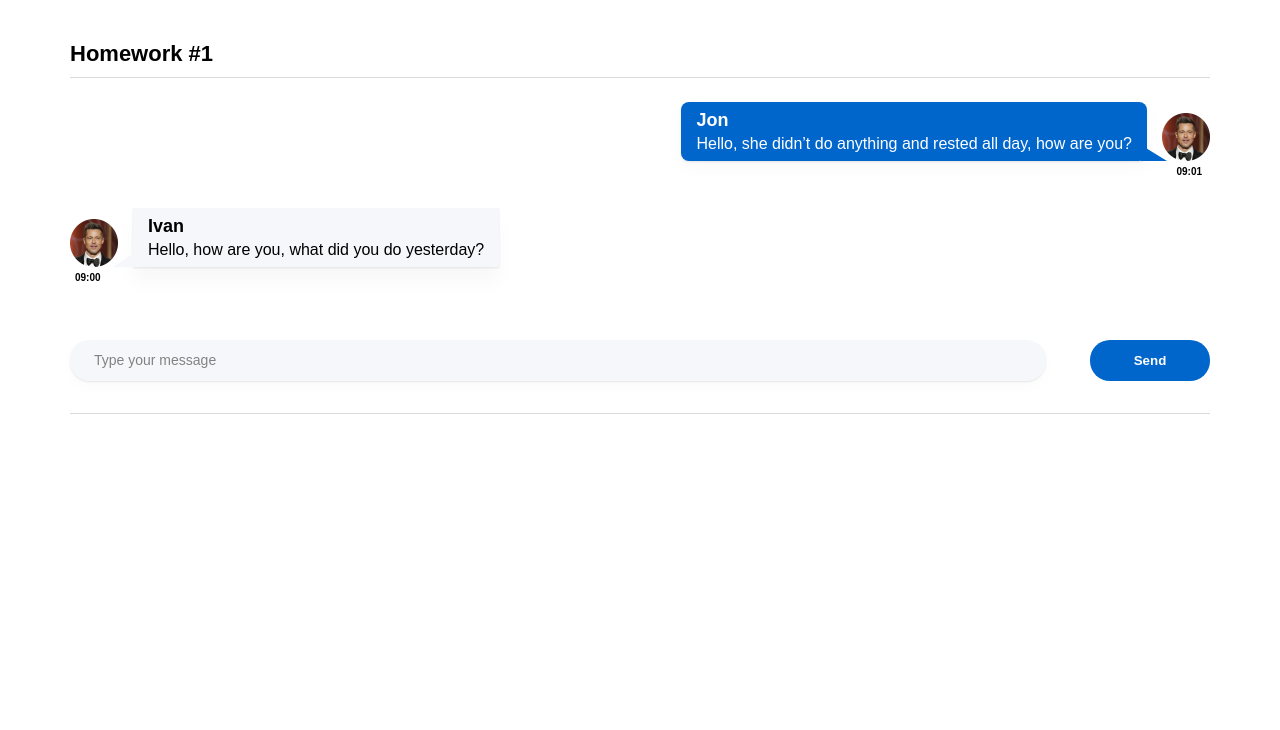
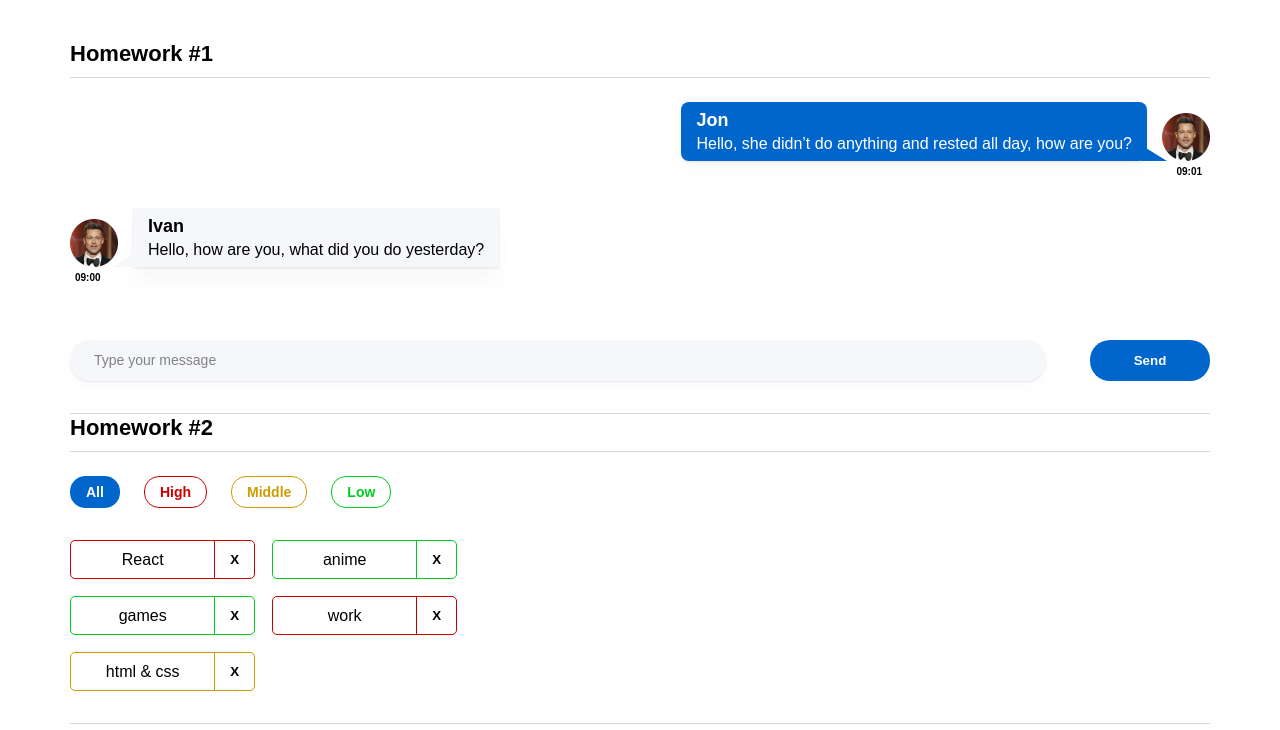
Before and after one commit to natFrontDev/autotest-, a React (Create React App) app: page / in a window 1280 px wide. Shown: the top 730 px of the page. Built offline with nearby package versions, Linux system fonts and the light colour scheme.

Commit message:
hw02 is done

```diff
--- a/package.json
+++ b/package.json
@@ -1,6 +1,6 @@
 {
   "name": "hws2",
-  "homepage": "http://IgnatZakalinsky.github.io/hws2",
+  "homepage": "https://natFrontDev.github.io/autotest-",
   "version": "0.1.0",
   "private": true,
   "dependencies": {
@@ -16,7 +16,7 @@
     "@types/react-dom": "18.0.6",
     "@types/uuid": "8.3.4",
     "axios": "0.27.2",
-    "gh-pages": "4.0.0",
+    "gh-pages": "^4.0.0",
     "react": "18.2.0",
     "react-dom": "18.2.0",
     "react-redux": "8.0.4",
--- a/src/s1-main/App.tsx
+++ b/src/s1-main/App.tsx
@@ -1,13 +1,13 @@
 import React from 'react'
 import s from './App.module.css'
 import HW1 from '../s2-homeworks/hw01/HW1'
+import HW2 from "../s2-homeworks/hw02/HW2";
 
 function App() {
     return (
         <div className={s.App}>
             <HW1/>
-            {/*раскомментировать по ходу выполнения*/}
-            {/*<HW2/>*/}
+            <HW2/>
             {/*<HW3/>*/}
             {/*<HW4/>*/}
 
--- a/src/s2-homeworks/hw01/friend-message/FriendMessage.module.css
+++ b/src/s2-homeworks/hw01/friend-message/FriendMessage.module.css
@@ -8,7 +8,7 @@
 
 .friendImageAndText {
     display: flex;
-    align-items: end;
+    align-items: flex-end;
     gap: 15px;
 
 
--- a/src/s2-homeworks/hw01/message/Message.module.css
+++ b/src/s2-homeworks/hw01/message/Message.module.css
@@ -8,7 +8,7 @@
 
 .imageAndText {
     display: flex;
-    align-items: end;
+    align-items: flex-end;
     flex-flow: row-reverse;
     gap: 15px;
     width: 1000px;
--- a/src/s2-homeworks/hw02/HW2.tsx
+++ b/src/s2-homeworks/hw02/HW2.tsx
@@ -1,6 +1,8 @@
 import React, {useState} from 'react'
 import Affairs from './affairs/Affairs'
 import s2 from '../../s1-main/App.module.css'
+import affair from "./affairs/affair/Affair";
+import affairs from "./affairs/Affairs";
 
 /*
 * 1 - описать типы AffairPriorityType, AffairType
@@ -17,16 +19,16 @@ import s2 from '../../s1-main/App.module.css'
 * */
 
 // types
-export type AffairPriorityType = any // need to fix any
+export type AffairPriorityType = "high"|"low"|"middle"
 export type AffairType = {
-    _id: any // need to fix any
-    name: any // need to fix any
+    _id: number
+    name: string
     priority: AffairPriorityType
 }
 export type FilterType = 'all' | AffairPriorityType
 
 // constants
-const defaultAffairs: any = [ // need to fix any
+const defaultAffairs: Array<AffairType> = [ // need to fix any
     {_id: 1, name: 'React', priority: 'high'}, // студенты могут изменить содержимое name и количество элементов в массиве, ...priority не менять!
     {_id: 2, name: 'anime', priority: 'low'},
     {_id: 3, name: 'games', priority: 'low'},
@@ -35,23 +37,31 @@ const defaultAffairs: any = [ // need to fix any
 ]
 
 // pure helper functions
-export const filterAffairs = (affairs: any, filter: any): any => { // need to fix any
-
-
+export const filterAffairs = (affairs: AffairType[], filter: FilterType):  Array<AffairType>  => { // need to fix any
+    if (filter==="high") {
+        affairs = affairs.filter(af => af.priority === "high")
+    } else
+    if (filter==="middle") {
+        affairs = affairs.filter(af => af.priority === "middle")
+    }
+    if (filter==="low") {
+        affairs = affairs.filter(af => af.priority === "low")
+    }
     return affairs // need to fix
 }
-export const deleteAffair = (affairs: any, _id: any): any => { // need to fix any
 
+export const deleteAffair = (affairs: Array<AffairType>, _id: number): Array<AffairType> => { // need to fix any
+    affairs = affairs.filter(t => t._id !== _id)
     return affairs // need to fix
 }
 
 function HW2() {
-    const [affairs, setAffairs] = useState<any>(defaultAffairs) // need to fix any
+    const [affairs, setAffairs] = useState<Array<AffairType>> (defaultAffairs) // need to fix any
     const [filter, setFilter] = useState<FilterType>('all')
 
     const filteredAffairs = filterAffairs(affairs, filter)
-    const deleteAffairCallback = (_id: any) => { // need to fix any
-        // need to fix
+    const deleteAffairCallback = (_id: number) => { // need to fix any
+        setAffairs(deleteAffair(affairs,_id ))
     }
 
     return (
--- a/src/s2-homeworks/hw02/affairs/Affairs.tsx
+++ b/src/s2-homeworks/hw02/affairs/Affairs.tsx
@@ -4,24 +4,24 @@ import {AffairType, FilterType} from '../HW2'
 import s from './Affairs.module.css'
 
 type AffairsPropsType = {
-    data: any // need to fix any
-    setFilter: any
-    deleteAffairCallback: any
+    data: AffairType[] // need to fix any
+    setFilter: (value:FilterType)=>void
+    deleteAffairCallback: (_id:number) => void
     filter: FilterType
 }
 
 function Affairs(props: AffairsPropsType) {
     const setAll = () => {
-        // need to fix
+        props.setFilter("all")
     }
     const setHigh = () => {
-        // need to fix
+        props.setFilter("high")
     }
     const setMiddle = () => {
-        // need to fix
+        props.setFilter("middle")
     }
     const setLow = () => {
-        // need to fix
+        props.setFilter("low")
     }
 
     const cnAll = s.button + ' ' + s.all + (props.filter === 'all' ? ' ' + s.active : '')
--- a/src/s2-homeworks/hw02/affairs/affair/Affair.tsx
+++ b/src/s2-homeworks/hw02/affairs/affair/Affair.tsx
@@ -6,12 +6,12 @@ import s2 from '../Affairs.module.css'
 type AffairPropsType = {
     // key не нужно типизировать
     affair: AffairType
-    deleteAffairCallback: any // need to fix any
+    deleteAffairCallback: (_id:number) => void
 }
 
 function Affair(props: AffairPropsType) {
     const deleteCallback = () => {
-        // need to fix
+        props.deleteAffairCallback (props.affair._id)// need to fix
     }
 
     const nameClass = s.name + ' ' + s2[props.affair.priority]
@@ -19,17 +19,14 @@ function Affair(props: AffairPropsType) {
     const affairClass = s.affair + ' ' + s2[props.affair.priority]
 
     return (
-        <div
-            id={'hw2-affair-' + props.affair._id}
-            className={affairClass}
-        >
+        <div id={'hw2-affair-' + props.affair._id} className={affairClass}>
             <div id={'hw2-name-' + props.affair._id} className={nameClass}>
-                {/*создаёт студент*/}
+                {props.affair.name}
 
                 {/**/}
             </div>
             <div id={'hw2-priority-' + props.affair._id} hidden>
-                {/*создаёт студент*/}
+                {props.affair.priority}
 
                 {/**/}
             </div>
@@ -37,7 +34,7 @@ function Affair(props: AffairPropsType) {
             <button
                 id={'hw2-button-delete-' + props.affair._id}
                 className={buttonClass}
-                // need to fix
+                onClick={deleteCallback}
 
             >
                 {/*текст кнопки могут изменить студенты*/}
```
Also changed, not shown: 1 other file (tests, documents, lock files or other folders).
